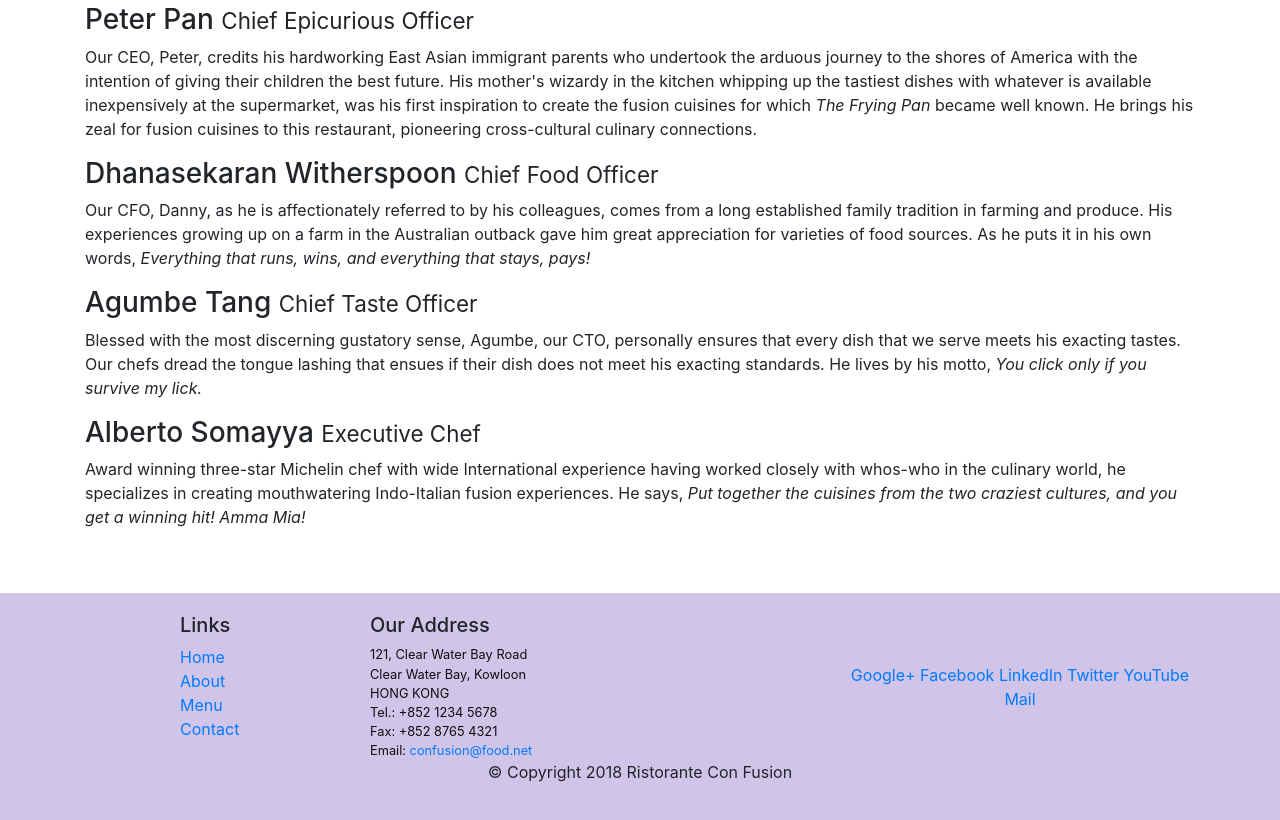
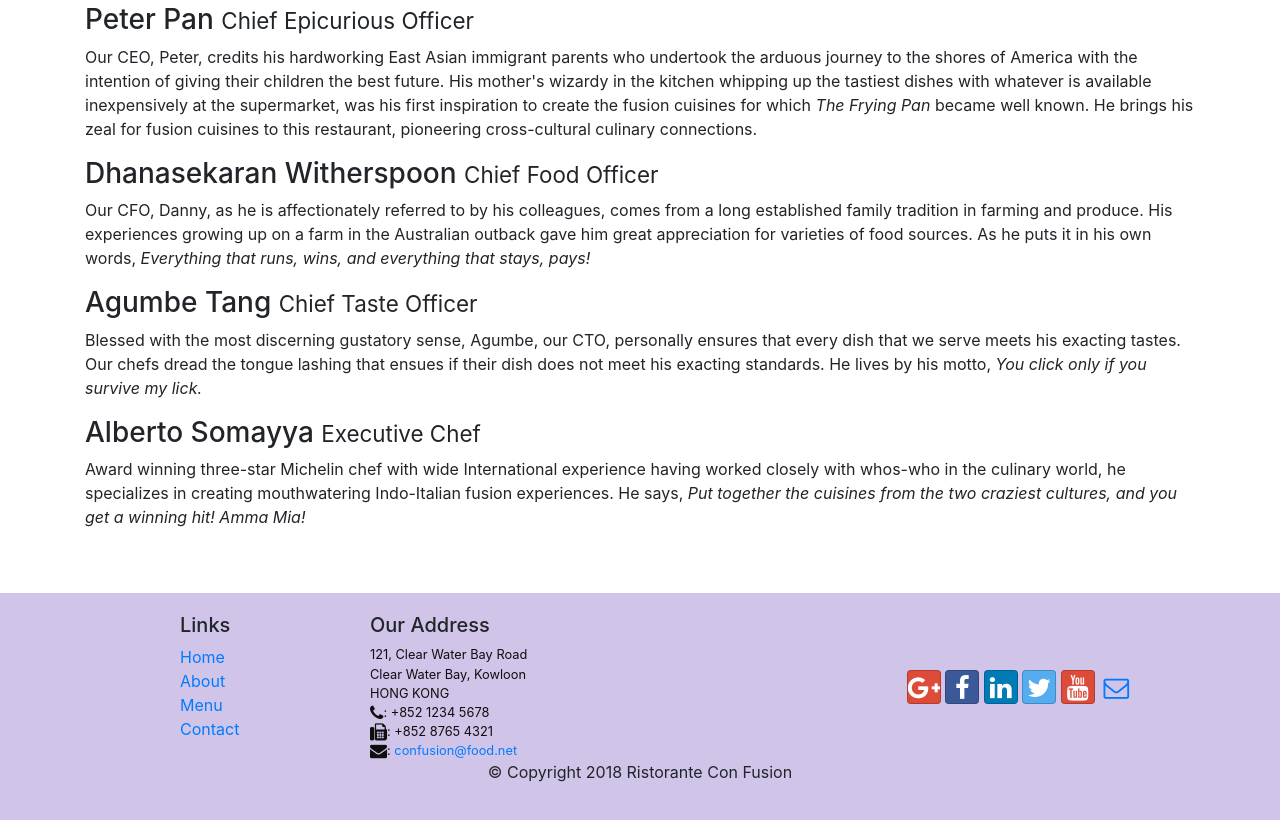
Before and after one commit to MdNazmulHaqueA/bootstrap-confusion-restaurant, a website: page aboutus.html in a window 1280 px wide. Shown: the part 1012-1832 px from the top of the page. Drawn offline with nearby package versions, Linux system fonts and the light colour scheme.

Commit message:
Icon Fonts

```diff
--- a/aboutus.html
+++ b/aboutus.html
@@ -12,6 +12,14 @@
       <link
          rel="stylesheet"
          href="node_modules/bootstrap/dist/css/bootstrap.min.css"
+      />
+      <link
+         rel="stylesheet"
+         href="node_modules/font-awesome/css/font-awesome.min.css"
+      />
+      <link
+         rel="stylesheet"
+         href="node_modules/bootstrap-social/bootstrap-social.css"
       />
       <link href="css/styles.css" rel="stylesheet" />
 
@@ -33,16 +41,25 @@
             <div class="collapse navbar-collapse" id="Navbar">
                <ul class="navbar-nav mr-auto">
                   <li class="nav-item">
-                     <a href="./index.html" class="nav-link">Home</a>
+                     <a class="nav-link" href="./index.html"
+                        ><span class="fa fa-home fa-lg"></span> Home</a
+                     >
                   </li>
                   <li class="nav-item active">
-                     <a href="#" class="nav-link">About</a>
+                     <a class="nav-link" href="#"
+                        ><span class="fa fa-info fa-lg"></span> About</a
+                     >
                   </li>
                   <li class="nav-item">
-                     <a href="#" class="nav-link">Menu</a>
+                     <a class="nav-link" href="#"
+                        ><span class="fa fa-list fa-lg"></span> Menu</a
+                     >
                   </li>
                   <li class="nav-item">
-                     <a href="#" class="nav-link">Contact</a>
+                     <a class="nav-link" href="#"
+                        ><span class="fa fa-address-card fa-lg"></span>
+                        Contact</a
+                     >
                   </li>
                </ul>
             </div>
@@ -179,22 +196,42 @@
                      121, Clear Water Bay Road<br />
                      Clear Water Bay, Kowloon<br />
                      HONG KONG<br />
-                     Tel.: +852 1234 5678<br />
-                     Fax: +852 8765 4321<br />
-                     Email:
+                     <i class="fa fa-phone fa-lg"></i>: +852 1234 5678<br />
+                     <i class="fa fa-fax fa-lg"></i>: +852 8765 4321<br />
+                     <i class="fa fa-envelope fa-lg"></i>:
                      <a href="mailto:confusion@food.net">confusion@food.net</a>
                   </address>
                </div>
                <div class="col-12 col-sm-4 align-self-center">
                   <div class="text-center">
-                     <a href="http://google.com/+">Google+</a>
-                     <a href="http://www.facebook.com/profile.php?id="
-                        >Facebook</a
-                     >
-                     <a href="http://www.linkedin.com/in/">LinkedIn</a>
-                     <a href="http://twitter.com/">Twitter</a>
-                     <a href="http://youtube.com/">YouTube</a>
-                     <a href="mailto:">Mail</a>
+                     <a
+                        class="btn btn-social-icon btn-google"
+                        href="http://google.com/+"
+                        ><i class="fa fa-google-plus"></i
+                     ></a>
+                     <a
+                        class="btn btn-social-icon btn-facebook"
+                        href="http://www.facebook.com/profile.php?id="
+                        ><i class="fa fa-facebook"></i
+                     ></a>
+                     <a
+                        class="btn btn-social-icon btn-linkedin"
+                        href="http://www.linkedin.com/in/"
+                        ><i class="fa fa-linkedin"></i
+                     ></a>
+                     <a
+                        class="btn btn-social-icon btn-twitter"
+                        href="http://twitter.com/"
+                        ><i class="fa fa-twitter"></i
+                     ></a>
+                     <a
+                        class="btn btn-social-icon btn-google"
+                        href="http://youtube.com/"
+                        ><i class="fa fa-youtube"></i
+                     ></a>
+                     <a class="btn btn-social-icon" href="mailto:"
+                        ><i class="fa fa-envelope-o"></i
+                     ></a>
                   </div>
                </div>
             </div>
--- a/package.json
+++ b/package.json
@@ -16,6 +16,8 @@
   "keywords": [],
   "dependencies": {
     "bootstrap": "^4.0.0",
+    "bootstrap-social": "^5.1.1",
+    "font-awesome": "^4.7.0",
     "jquery": "^3.3.1",
     "popper.js": "^1.12.9"
   }
```
Also changed, not shown: index.html (+52 -15 lines), 1 other file.
